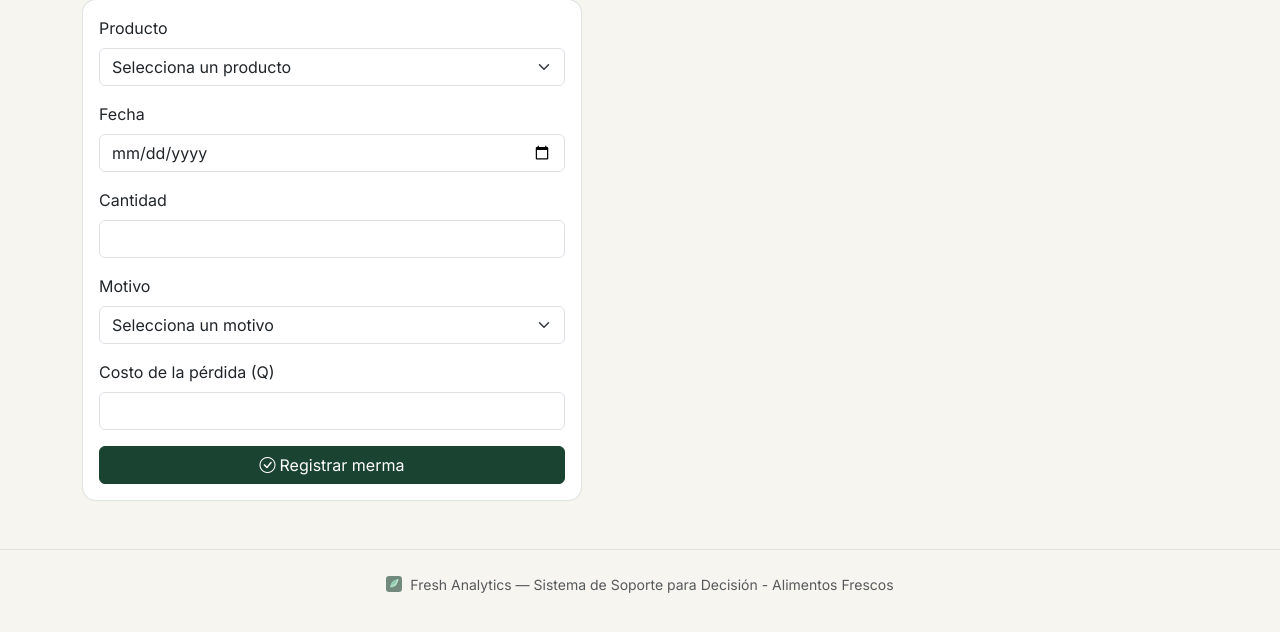
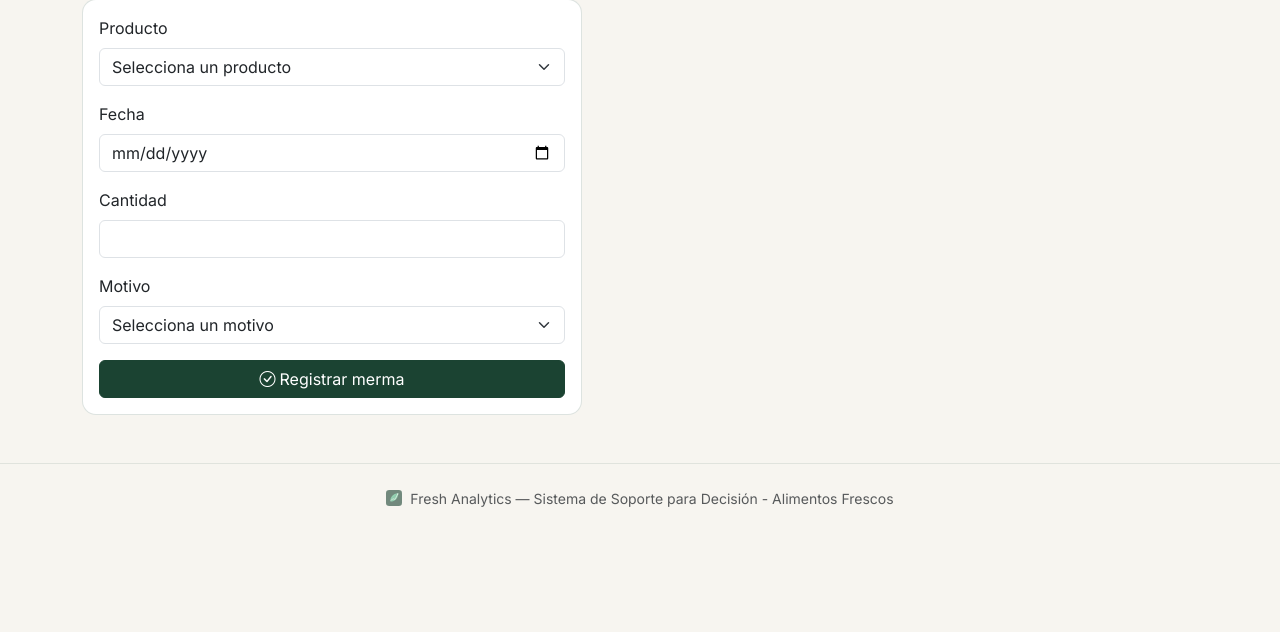
Before and after one commit to JFranck88/fresh-analytics, a Django app: page /mermas/registrar/ in a window 1280 px wide; the page is wider, and only the part inside the window is pictured. Shown: the part 154-786 px from the top of that part. Run offline with Django 5.2, Linux system fonts and the light colour scheme; a user stored in the database is signed in; tables that the repository leaves empty hold one stand-in row (values such as "Sample post").

Commit message:
Requerimiento 4: costo de merma calculado automaticamente (precio_compra x cantidad)

```diff
--- a/core/forms.py
+++ b/core/forms.py
@@ -18,13 +18,12 @@ class LoginForm(AuthenticationForm):
 class MermaForm(forms.ModelForm):
     class Meta:
         model = Merma
-        fields = ["producto", "fecha", "cantidad", "motivo", "costo_perdida"]
+        fields = ["producto", "fecha", "cantidad", "motivo"]
         widgets = {
             "producto": forms.Select(attrs={"class": "form-select"}),
             "fecha": forms.DateInput(attrs={"class": "form-control", "type": "date"}),
             "cantidad": forms.NumberInput(attrs={"class": "form-control", "step": "0.1"}),
             "motivo": forms.Select(attrs={"class": "form-select"}),
-            "costo_perdida": forms.NumberInput(attrs={"class": "form-control", "step": "0.01"}),
         }
     def __init__(self, *args, **kwargs):
         super().__init__(*args, **kwargs)
--- a/core/templates/registrar_merma.html
+++ b/core/templates/registrar_merma.html
@@ -10,7 +10,6 @@
                 <div class="mb-3"><label class="form-label">Fecha</label>{{ form.fecha }}</div>
                 <div class="mb-3"><label class="form-label">Cantidad</label>{{ form.cantidad }}</div>
                 <div class="mb-3"><label class="form-label">Motivo</label>{{ form.motivo }}</div>
-                <div class="mb-3"><label class="form-label">Costo de la pérdida (Q)</label>{{ form.costo_perdida }}</div>
                 <button type="submit" class="btn btn-primary w-100"><i class="bi bi-check-circle me-1"></i>Registrar merma</button>
             </form>
         </div>
--- a/core/views.py
+++ b/core/views.py
@@ -182,7 +182,9 @@ def registrar_merma(request):
     if request.method == "POST":
         form = MermaForm(request.POST)
         if form.is_valid():
-            form.save()
+            merma = form.save(commit=False)
+            merma.costo_perdida = round(float(merma.producto.precio_compra) * merma.cantidad, 2)
+            merma.save()
             messages.success(request, "Merma registrada correctamente.")
             return redirect("dashboard")
     else:
```
